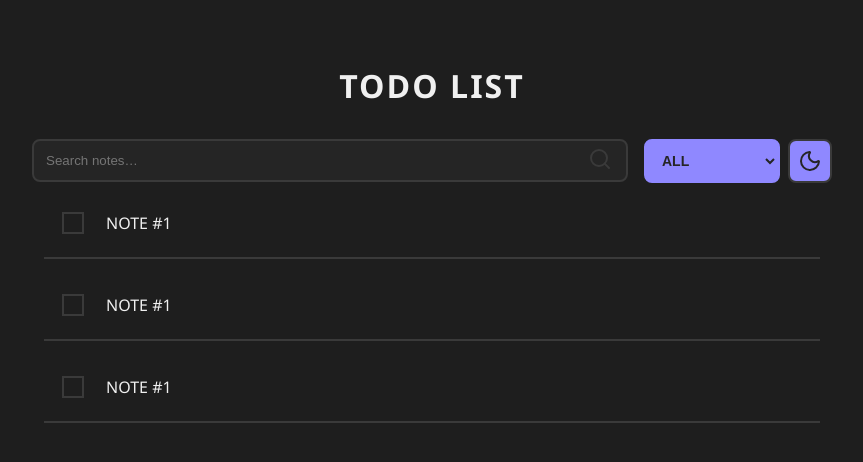
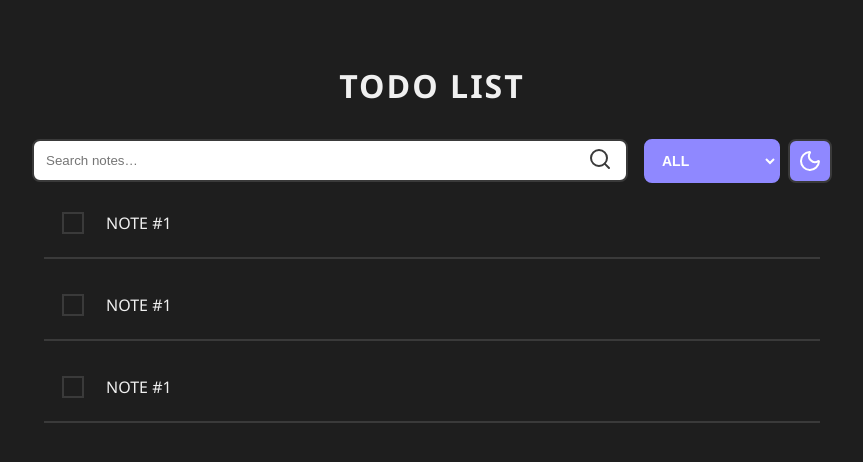
Before and after one commit to mmt20/svelte-todo-app, a SvelteKit app: page / in a window 1280 px wide. Shown: the top 462 px of the page, without its empty margins (208-1071 px from the left). Built offline with nearby package versions, Linux system fonts and the light colour scheme.

Commit message:
style: update theme variables for improved color consistency and accessibility

```diff
--- a/src/app.scss
+++ b/src/app.scss
@@ -8,6 +8,9 @@ $themes: (
     muted: #6b6b6b,
     border: #e0e0e0,
     accent: #6c63ff,
+    accent-hover: #5753d6,
+    white-text: #ffffff,
+
     shadow-prim: rgba(108, 99, 255, 0.1),
   ),
   dark: (
@@ -17,6 +20,8 @@ $themes: (
     muted: #b5b5b5,
     border: #3a3a3a,
     accent: #8f88ff,
+    accent-hover: #6c63ff,
+    white-text: #ffffff,
     shadow-prim: rgba(143, 136, 255, 0.2),
   ),
 );
--- a/src/lib/components/FilterControls.svelte
+++ b/src/lib/components/FilterControls.svelte
@@ -30,10 +30,10 @@
     cursor: pointer;
     transition: all 0.3s ease;
     background-color: var(--accent);
-    color: var(--surface);
+    color: var(--white-text);
 
     option {
-      background-color: var(--surface);
+      background-color: var(--white-text);
       color: var(--text);
       padding: 8px 12px;
       font-size: 14px;
@@ -62,7 +62,7 @@
     background-color: var(--accent);
     cursor: pointer;
     transition: all 0.3s ease;
-    color: var(--surface);
+    color: var(--white-text);
     &:hover {
       border-color: var(--accent);
       background-color: var(--bg);
--- a/src/lib/components/SearchBar.svelte
+++ b/src/lib/components/SearchBar.svelte
@@ -23,7 +23,7 @@
       border: 2px solid var(--border);
       border-radius: 8px;
       appearance: none;
-      background-color: var(--surface);
+      background-color: var(--white-text);
       color: var(--text);
       &::-webkit-search-cancel-button {
         -webkit-appearance: none;
--- a/src/lib/components/TodoList.svelte
+++ b/src/lib/components/TodoList.svelte
@@ -1,4 +1,5 @@
 <script lang="ts">
+  import AddButton from "./AddButton.svelte";
   import TodoItem from "./TodoItem.svelte";
 </script>
 
@@ -7,6 +8,7 @@
   <TodoItem />
   <TodoItem />
 </ul>
+<AddButton />
 
 <style lang="scss">
   .todo-list {
--- a/src/routes/+page.svelte
+++ b/src/routes/+page.svelte
@@ -1,5 +1,4 @@
 <script>
-  import AddButton from "$lib/components/AddButton.svelte";
   import FilterControls from "$lib/components/FilterControls.svelte";
   import SearchBar from "$lib/components/SearchBar.svelte";
   import TodoList from "$lib/components/TodoList.svelte";
@@ -23,7 +22,6 @@
     <section class="todo-list">
       <TodoList />
     </section>
-    <AddButton />
   </main>
 </div>
 
```
